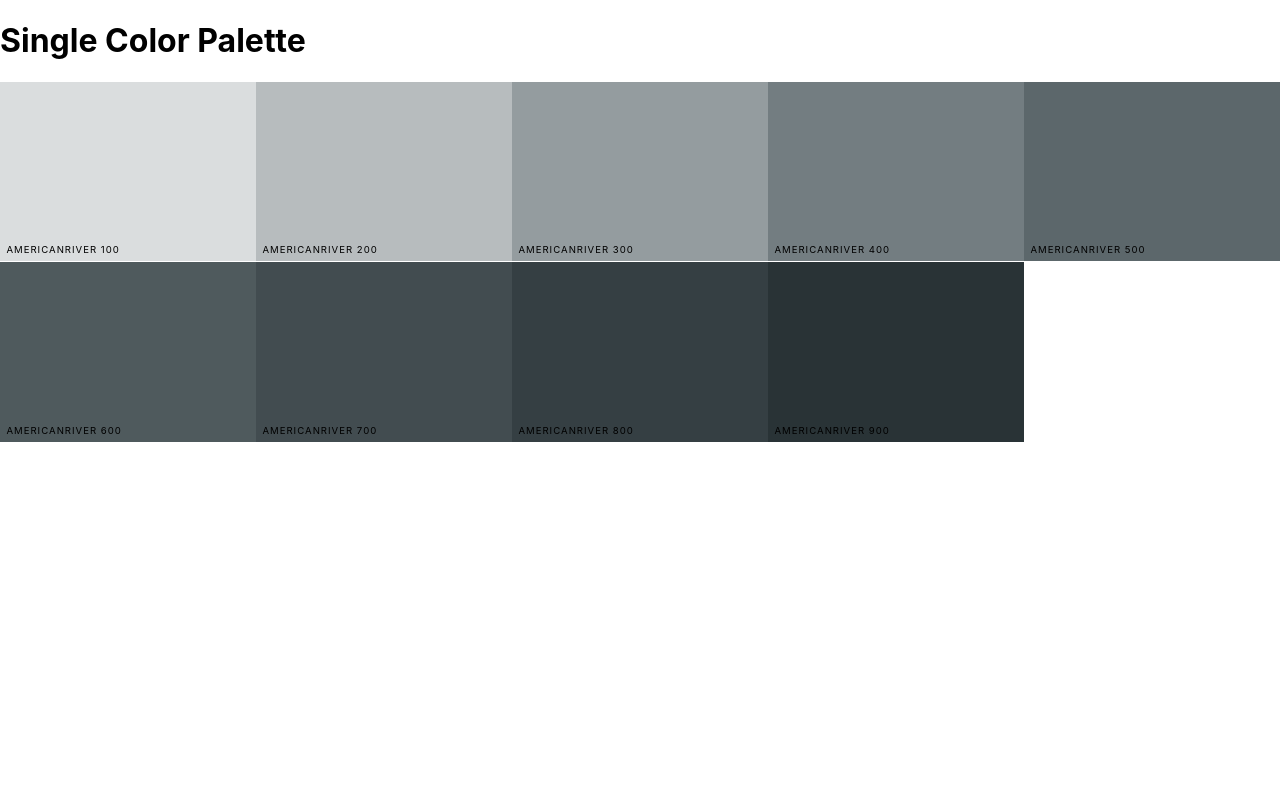
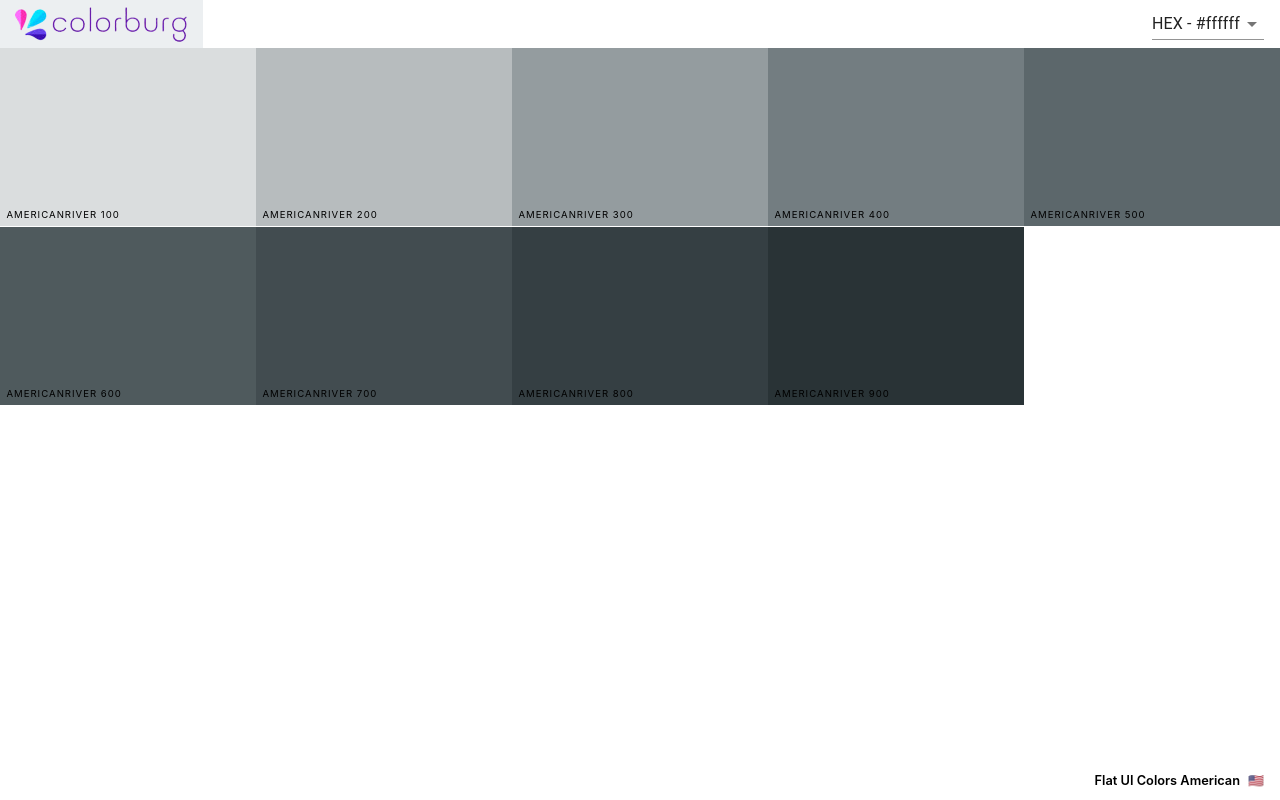
Before and after one commit to Roopin619/Colorburg, a React (Create React App) app: page /palette/flat-ui-colors-american/americanriver in a window 1280 px wide. Built offline with nearby package versions, Linux system fonts and the light colour scheme.

Commit message:
Add Navbar and Footer to SingleColorPalette

```diff
--- a/src/Navbar.js
+++ b/src/Navbar.js
@@ -26,7 +26,7 @@
     }
 
     render() {
-        const { level, changeLevel } = this.props;
+        const { level, changeLevel, showingAllColors } = this.props;
         const { format } = this.state;
         return (
             <header className="Navbar">
@@ -35,6 +35,7 @@
                         <img src={logo} alt="colorburg" />
                     </Link>
                 </div>
+                {showingAllColors && (
                     <div className="slider-container">
                         <span>Level: {level}</span>
                         <div className="slider">
@@ -47,6 +48,7 @@
                             />
                         </div>
                     </div>
+                )}
                 <div className="select-container">
                     <Select value={format} onChange={this.handleFormatChange}>
                         <MenuItem value="hex">HEX - #ffffff</MenuItem>
--- a/src/Palette.js
+++ b/src/Palette.js
@@ -1,6 +1,7 @@
 import React, { Component } from 'react';
 import ColorBox from './ColorBox';
 import Navbar from './Navbar';
+import PaletteFooter from './PaletteFooter';
 import './Palette.css';
 
 class Palette extends Component {
@@ -36,14 +37,12 @@
                     level={level}
                     changeLevel={this.changeLevel}
                     handleChange={this.changeFormat}
+                    showingAllColors={true}
                 />
                 <div className="Palette-colors">
                     {colorBoxes}
                 </div>
-                <footer className="Palette-footer">
-                    {paletteName}
-                    <span className="emoji">{emoji}</span>
-                </footer>
+                <PaletteFooter paletteName={paletteName} emoji={emoji} />
             </div>
         );
     }
--- /dev/null
+++ b/src/PaletteFooter.js
@@ -0,0 +1,13 @@
+import React from 'react';
+
+function PaletteFooter(props) {
+    const { paletteName, emoji } = props;
+    return (
+        <footer className="Palette-footer">
+            {paletteName}
+            <span className="emoji">{emoji}</span>
+        </footer>
+    );
+}
+
+export default PaletteFooter;
--- a/src/SingleColorPalette.js
+++ b/src/SingleColorPalette.js
@@ -1,11 +1,15 @@
 import React, { Component } from 'react';
 import ColorBox from './ColorBox';
+import Navbar from './Navbar';
+import PaletteFooter from './PaletteFooter';
 
 class SingleColorPalette extends Component {
     constructor(props) {
         super(props);
+        this.state = { format: "hex" };
         this._shades = this.gatherShades(this.props.palette, this.props.colorId);
     }
+
     gatherShades = (palette, colorToFilterBy) => {
         let shades = [];
         let allColors = palette.colors;
@@ -16,19 +20,27 @@
         }
         return shades.slice(1);
     }
+
+    changeFormat = (val) => {
+        this.setState({ format: val });
+    }
+
     render() {
+        const { format } = this.state;
+        const { paletteName, emoji } = this.props.palette;
         const colorBoxes = this._shades.map(color => (
             <ColorBox
                 key={color.name}
                 name={color.name}
-                background={color.hex}
+                background={color[format]}
                 showLink={false}
             />
         ));
         return (
             <div className="Palette">
-                <h1>Single Color Palette</h1>
+                <Navbar handleChange={this.changeFormat} showingAllColors={false} />
                 <div className="Palette-colors">{colorBoxes}</div>
+                <PaletteFooter paletteName={paletteName} emoji={emoji} />
             </div>
         );
     }
```
Lines whose indentation alone changed are shown as unchanged.
